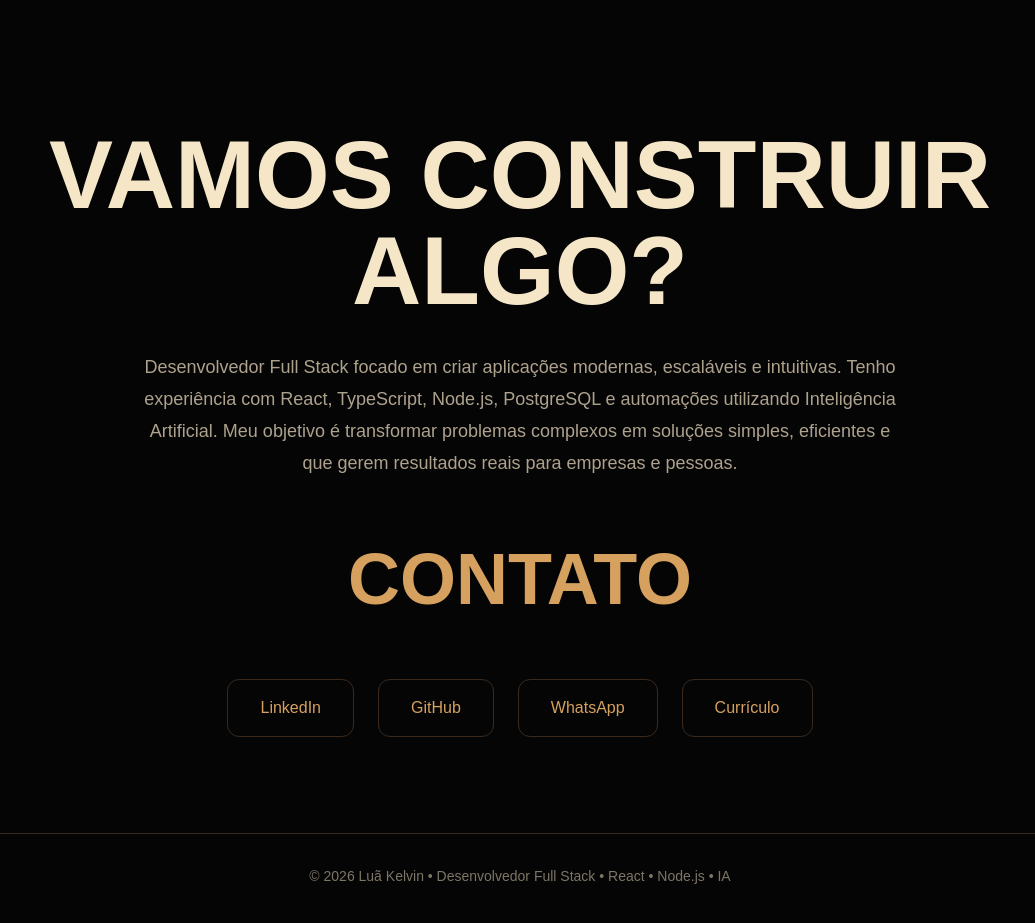
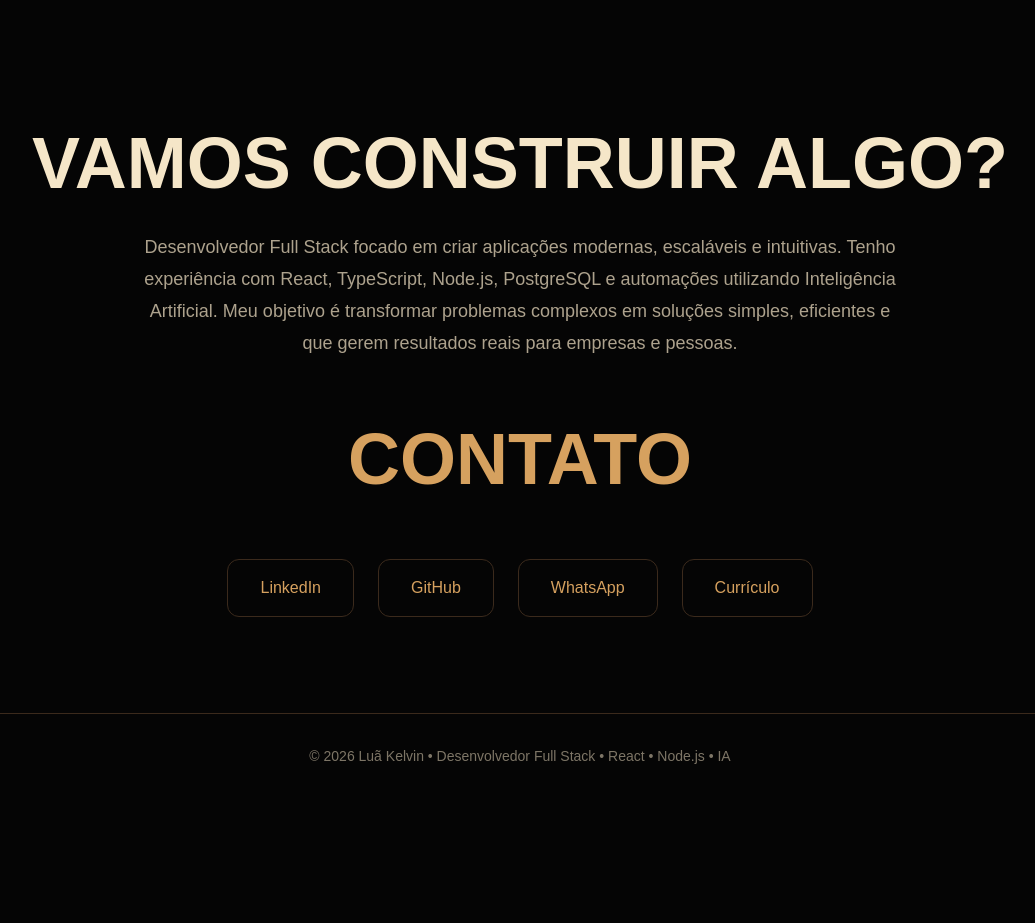
Before and after one commit to lkelvinsilva/portfolio-lua-kelvin, a React app: page / in a window 1280 px wide. Shown: the part 5160-6083 px from the top of the page, without its empty margins (120-1155 px from the left). After the commit the page ends 6054 px from the top, so only its background shows below. Built offline with nearby package versions, Linux system fonts and the light colour scheme; the HTML template or start-up script is replaced by a standard one.

Commit message:
fix: edge function vercel config

```diff
--- a/src/sections/Contact.tsx
+++ b/src/sections/Contact.tsx
@@ -6,7 +6,7 @@ export default function Contact() {
     >
       <div className="max-w-6xl mx-auto text-center">
 
-        <h2 className="text-6xl md:text-8xl font-black uppercase text-[#f5e6c8] mt-6">
+        <h2 className="text-6xl md:text-7xl font-black uppercase text-[#f5e6c8] mt-6">
           Vamos construir algo?
         </h2>
 
```
